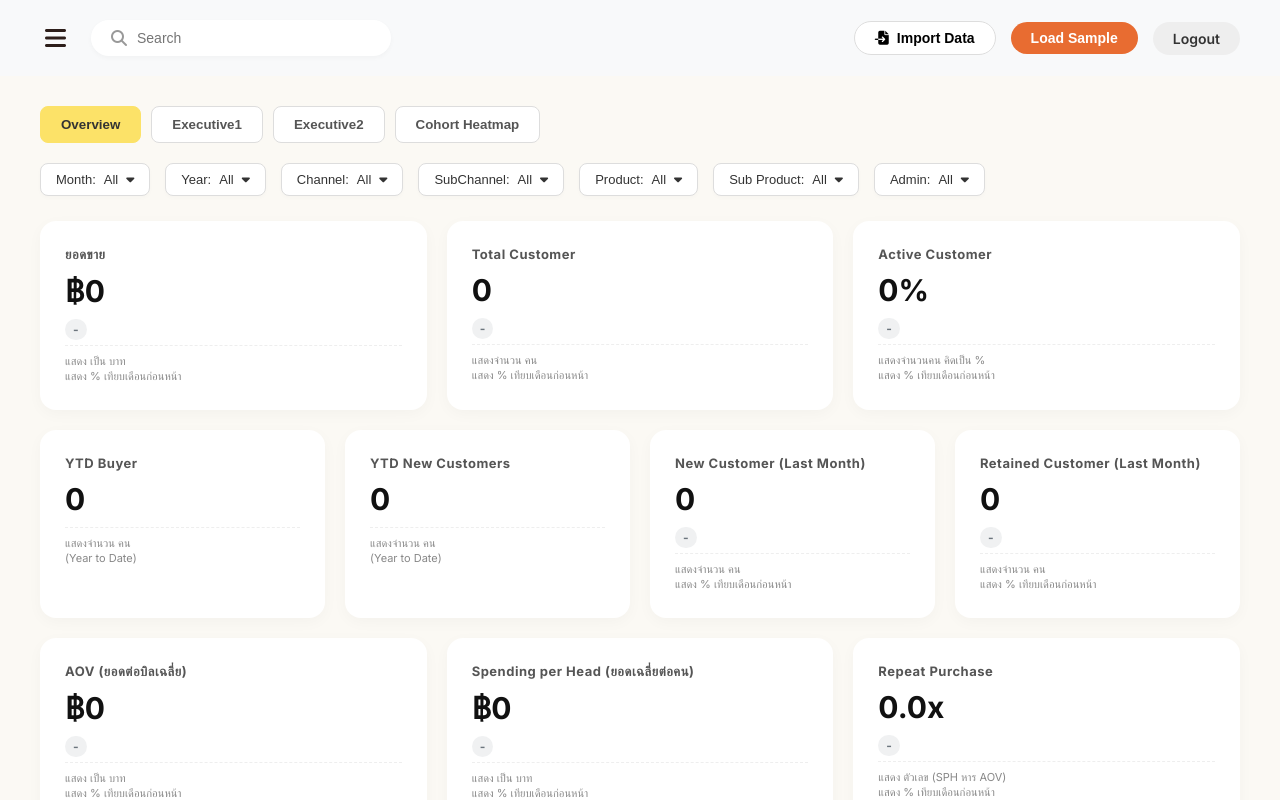
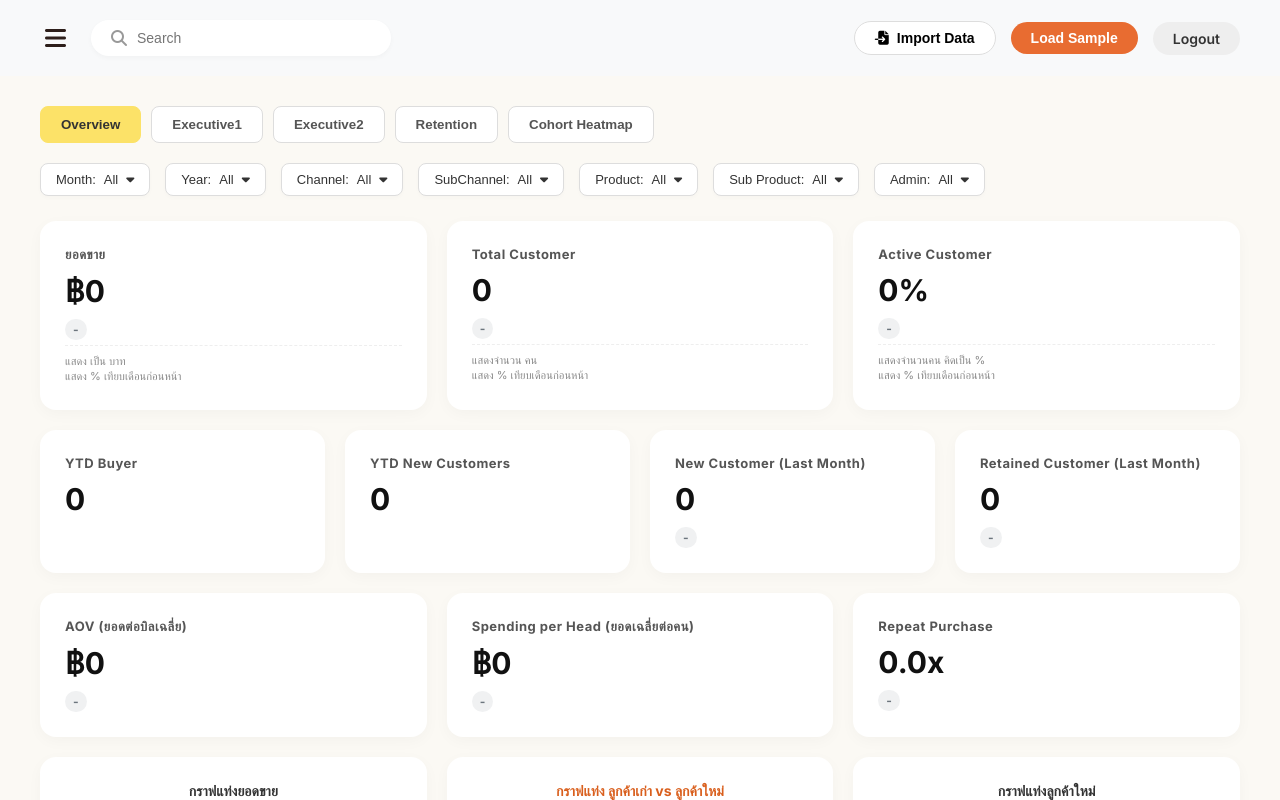
Before and after one commit to Film26/Queenmaker, a website: page public/dashboard.html in a window 1280 px wide. Drawn offline with nearby package versions, Linux system fonts and the light colour scheme; files whose address does not match are found by name.

Commit message:
Update dashboard.html

```diff
--- a/public/dashboard.html
+++ b/public/dashboard.html
@@ -100,6 +100,7 @@
           <button id="tab-overview" class="tab-btn active" onclick="switchTab('overview')">Overview</button>
           <button id="tab-executive1" class="tab-btn" onclick="switchTab('executive1')">Executive1</button>
           <button id="tab-executive2" class="tab-btn" onclick="switchTab('executive2')">Executive2</button>
+          <button id="tab-retention" class="tab-btn" onclick="switchTab('retention')">Retention</button>
           <button id="tab-cohort" class="tab-btn" onclick="switchTab('cohort')">Cohort Heatmap</button>
         </div>
         <!-- Global Filters Bar -->
@@ -163,43 +164,36 @@
           <div class="kpi-card col-span-3">
             <div class="kpi-header"><div class="kpi-title">YTD Buyer</div></div>
             <div class="kpi-val" id="val-ytd-buyer">0</div>
-            <div class="kpi-desc">แสดงจำนวน คน<br>(Year to Date)</div>
           </div>
           <div class="kpi-card col-span-3">
             <div class="kpi-header"><div class="kpi-title">YTD New Customers</div></div>
             <div class="kpi-val" id="val-ytd-new">0</div>
-            <div class="kpi-desc">แสดงจำนวน คน<br>(Year to Date)</div>
           </div>
           <div class="kpi-card col-span-3">
             <div class="kpi-header"><div class="kpi-title">New Customer (Last Month)</div></div>
             <div class="kpi-val" id="val-new-cust">0</div>
             <div><span class="kpi-change-new neutral" id="change-new-cust">-</span></div>
-            <div class="kpi-desc">แสดงจำนวน คน<br>แสดง % เทียบเดือนก่อนหน้า</div>
           </div>
           <div class="kpi-card col-span-3">
             <div class="kpi-header"><div class="kpi-title">Retained Customer (Last Month)</div></div>
             <div class="kpi-val" id="val-ret-cust">0</div>
             <div><span class="kpi-change-new neutral" id="change-ret-cust">-</span></div>
-            <div class="kpi-desc">แสดงจำนวน คน<br>แสดง % เทียบเดือนก่อนหน้า</div>
           </div>
           <!-- Row 3 -->
           <div class="kpi-card col-span-4">
             <div class="kpi-header"><div class="kpi-title">AOV (ยอดต่อบิลเฉลี่ย)</div></div>
             <div class="kpi-val" id="val-aov">฿0</div>
             <div><span class="kpi-change-new neutral" id="change-aov">-</span></div>
-            <div class="kpi-desc">แสดง เป็น บาท<br>แสดง % เทียบเดือนก่อนหน้า</div>
           </div>
           <div class="kpi-card col-span-4">
             <div class="kpi-header"><div class="kpi-title">Spending per Head (ยอดเฉลี่ยต่อคน)</div></div>
             <div class="kpi-val" id="val-sph">฿0</div>
             <div><span class="kpi-change-new neutral" id="change-sph">-</span></div>
-            <div class="kpi-desc">แสดง เป็น บาท<br>แสดง % เทียบเดือนก่อนหน้า</div>
           </div>
           <div class="kpi-card col-span-4">
             <div class="kpi-header"><div class="kpi-title">Repeat Purchase</div></div>
             <div class="kpi-val" id="val-repeat">0.0x</div>
             <div><span class="kpi-change-new neutral" id="change-repeat">-</span></div>
-            <div class="kpi-desc">แสดง ตัวเลข (SPH หาร AOV)<br>แสดง % เทียบเดือนก่อนหน้า</div>
           </div>
         </div>
         <!-- 6 Charts Layout -->
```
